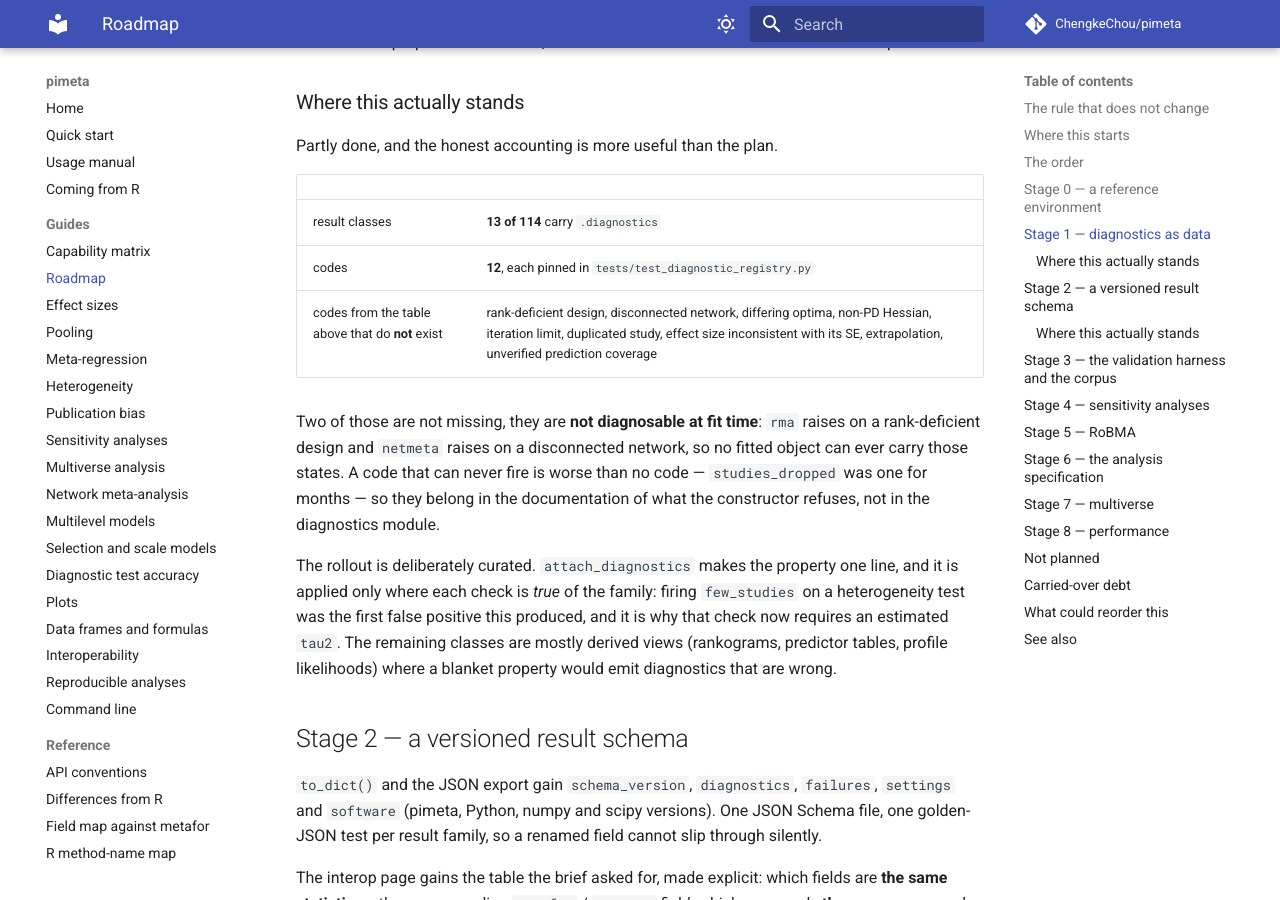
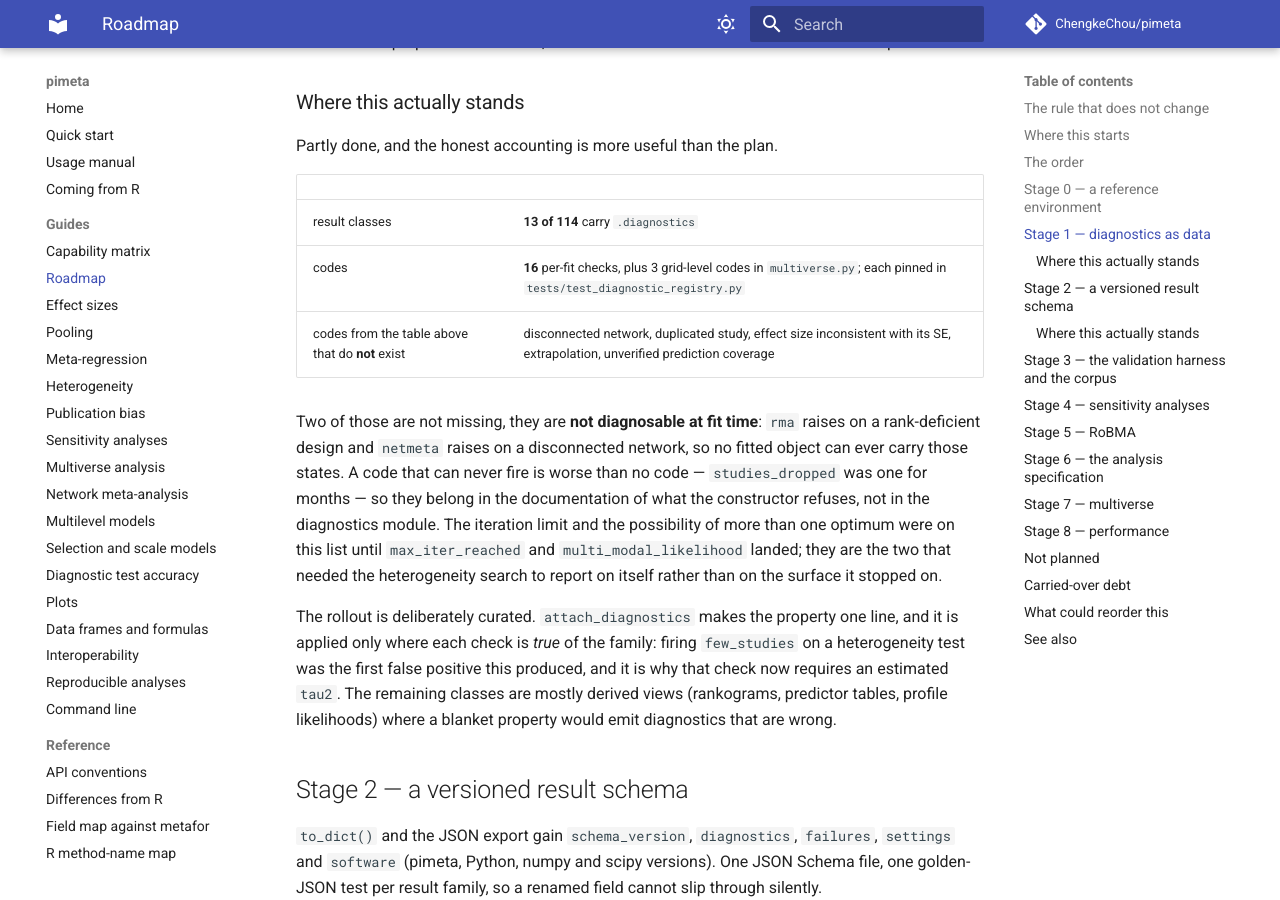
Before and after one commit to ChengkeChou/pimeta, an MkDocs documentation site: the page built from docs/guide/roadmap.md, in a window 1280 px wide and 900 px high, scrolled down 4756 px. Built offline with MkDocs 1.6.1 and Material for MkDocs 9.7.7, drawn with Linux system fonts in a browser that asks for light colours; comment, search, counter and statistics services are not loaded.

Commit message:
roadmap: the diagnostics table was two codes out of date
`max_iter_reached` and `multi_modal_likelihood` landed in 91d8012, so the list of codes that "do not exist" no longer names the iteration limit or differing optima, and the code count is 16 per-fit checks plus the 3 grid-level ones. The rank-deficient-design entry moves into the sentence that already explains why it cannot be a fit-time code at all (rma raises), which is what that paragraph was for.

```diff
--- a/docs/guide/roadmap.md
+++ b/docs/guide/roadmap.md
@@ -174,14 +174,18 @@ Partly done, and the honest accounting is more useful than the plan.
 | | |
 |---|---|
 | result classes | **13 of 114** carry `.diagnostics` |
-| codes | **12**, each pinned in `tests/test_diagnostic_registry.py` |
-| codes from the table above that do **not** exist | rank-deficient design, disconnected network, differing optima, non-PD Hessian, iteration limit, duplicated study, effect size inconsistent with its SE, extrapolation, unverified prediction coverage |
+| codes | **16** per-fit checks, plus 3 grid-level codes in `multiverse.py`; each pinned in `tests/test_diagnostic_registry.py` |
+| codes from the table above that do **not** exist | disconnected network, duplicated study, effect size inconsistent with its SE, extrapolation, unverified prediction coverage |
 
 Two of those are not missing, they are **not diagnosable at fit time**: `rma`
 raises on a rank-deficient design and `netmeta` raises on a disconnected network,
 so no fitted object can ever carry those states. A code that can never fire is
 worse than no code — `studies_dropped` was one for months — so they belong in the
 documentation of what the constructor refuses, not in the diagnostics module.
+The iteration limit and the possibility of more than one optimum were on this
+list until `max_iter_reached` and `multi_modal_likelihood` landed; they are the
+two that needed the heterogeneity search to report on itself rather than on the
+surface it stopped on.
 
 The rollout is deliberately curated. `attach_diagnostics` makes the property one
 line, and it is applied only where each check is *true* of the family: firing
```
